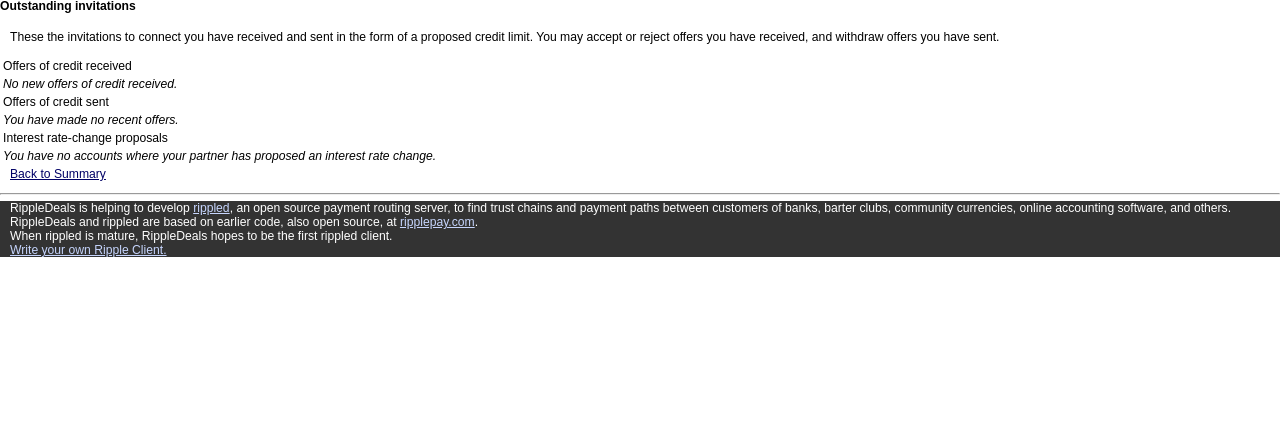
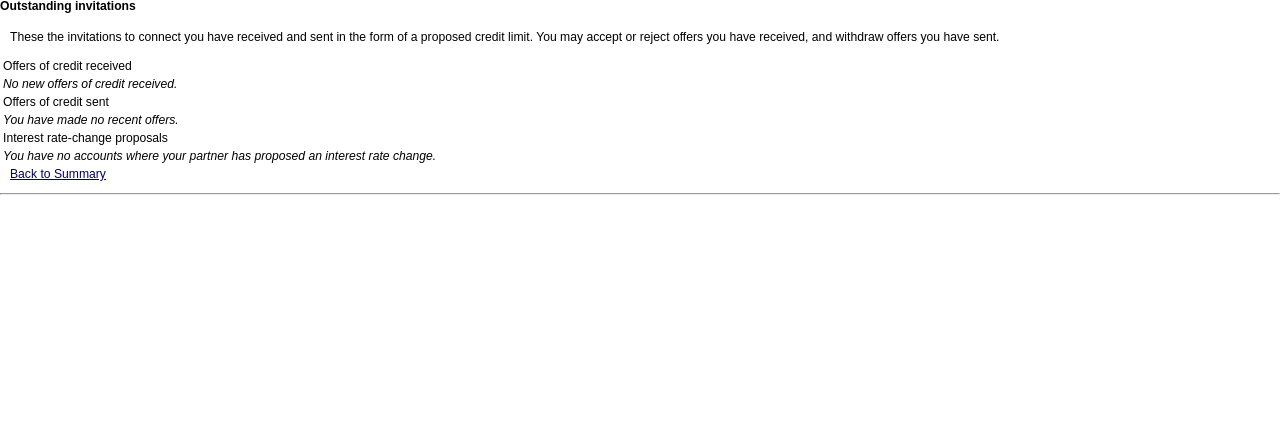
Before and after one commit to rfugger/ripplesite, a Django app: template ripple/templates/accountList.html in a window 1280 px wide. Shown: the part 353-800 px from the top of the page. Run offline with Django 3.2, Linux system fonts and the light colour scheme; the template is opened without the code that fills it, so the values that code supplies are empty.

Commit message:
tweak about text, move stuff out of footers, about hoping to be the first client for rippled, which is what I am calling the ripple p2p server project

```diff
--- a/ripple/templates/base.html
+++ b/ripple/templates/base.html
@@ -48,17 +48,8 @@
 
     <hr id="pad"/>
 
-    <div id="footer">
-      <!-- was "rippledeals uses rippled" but that wasn't quite true and it's not clear when it will be true. so... -->
-      <p>RippleDeals is helping to develop <a href="#">rippled</a>,
-	an open source payment routing server, to find trust chains and payment paths
-	between customers of banks, barter clubs, community currencies,
-	online accounting software, and others.<br>
-        RippleDeals and rippled are based on earlier code, also open source,
-	at <a href="http://www.ripplepay.com">ripplepay.com</a>.<br>
-	When rippled is mature, RippleDeals hopes to be the first rippled client.
-      <br><a href="#">Write your own Ripple Client.</a></p>
-    </div>
+    <!-- <div id="footer">
+    </div> -->
 
 <!-- </div> -->
 </body>
```
Also changed, not shown: ripple/templates/about.html (+11 -0 lines).
